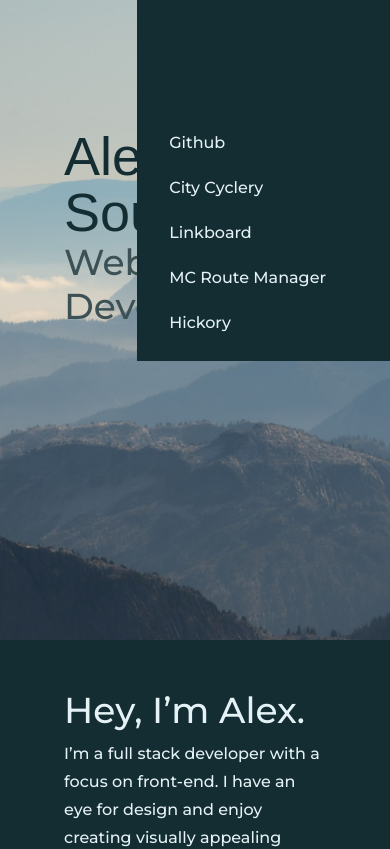
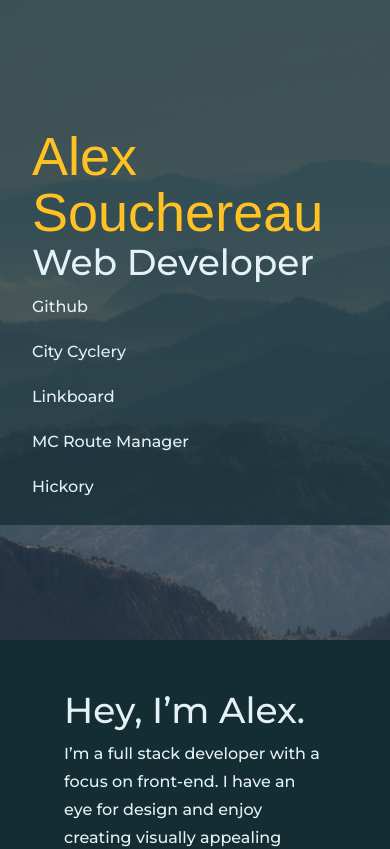
Before and after one commit to aSouchereau/dev.souch.ca, a Next.js app: page / in a window 390 px wide. Shown: the top 849 px of the page. Built offline with nearby package versions, Linux system fonts and the light colour scheme; a web font is replaced by a local one.

Commit message:
Made nav mobile responsive

```diff
--- a/components/NavComponent.tsx
+++ b/components/NavComponent.tsx
@@ -1,5 +1,9 @@
 export default function Nav() {
     return <nav id='main-nav'>
+        <div id='hero-content-mobile'>
+            <h1 className='light'>Alex Souchereau</h1>
+            <h2 className='light'>Web Developer</h2>
+        </div>
         <ul className='nav-list'>
             <li className='nav-item'><a href='https://github.com/aSouchereau'>Github</a></li>
             <li className='nav-item'><a href='#city-cyclery'>City Cyclery</a></li>
--- a/styles/globals.css
+++ b/styles/globals.css
@@ -49,6 +49,9 @@ nav#main-nav {
   top: 0;
   padding: 8rem 4rem 1.5rem 2rem;
   background-color: rgb(var(--primary-blue-rgb));
+}
+nav#main-nav #hero-content-mobile {
+  display: none;
 }
 
 section {
@@ -289,4 +292,15 @@ div.tag-wrapper {
   section#contact .contact-content .contact-item {
     width: 100%;
   }
+
+
+  section#hero #hero-content {
+    display: none;
+  }
+  nav#main-nav #hero-content-mobile {
+    display: block;
+  }
+  nav#main-nav {
+    background: rgba(var(--primary-blue-rgb),0.75);
+  }
 }
```
